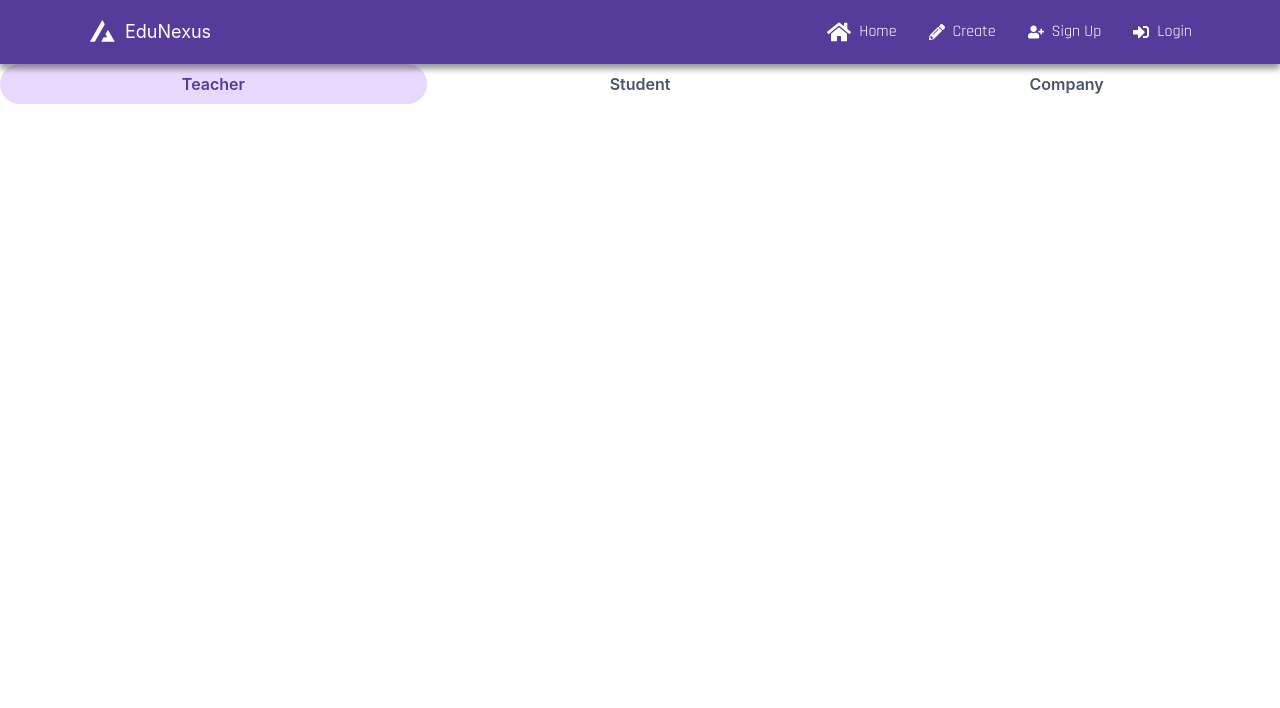
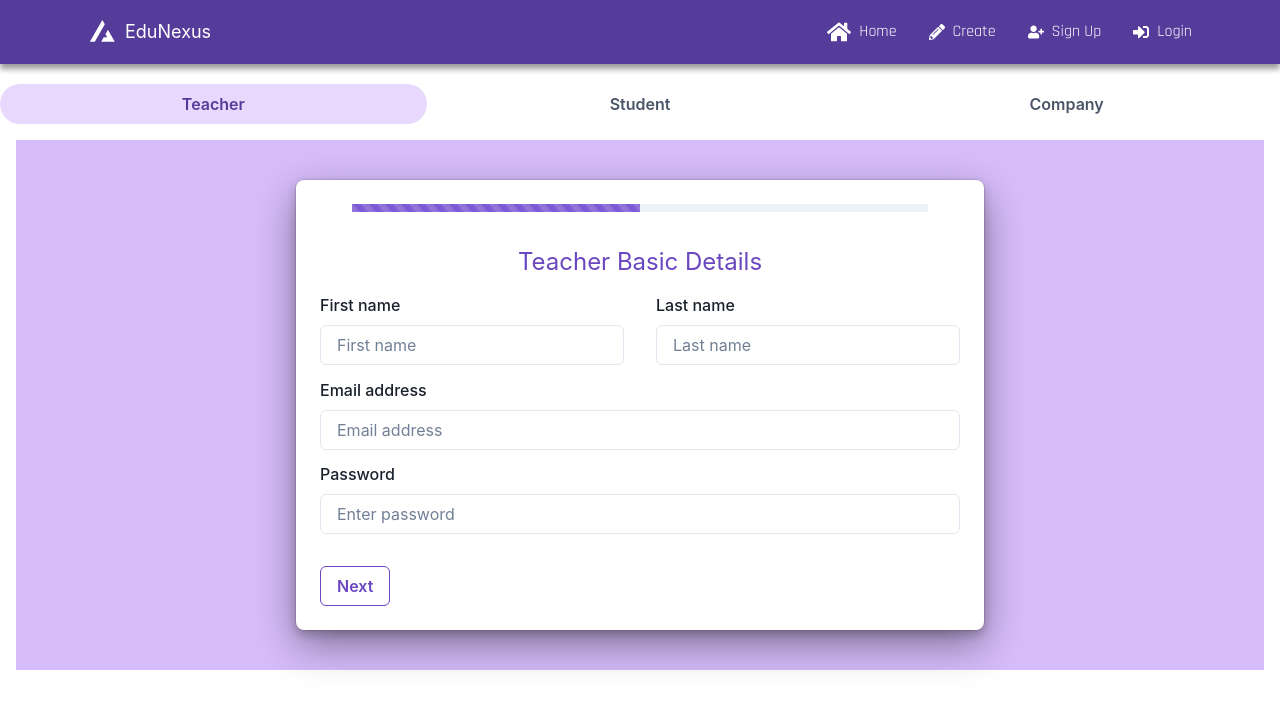
Before and after one commit to haadirakhangi/Edunexus, a React (Vite) app: page /register in a window 1280 px wide. Shown: the top 708 px of the page. Built offline with nearby package versions, Linux system fonts and the light colour scheme; what fusioncharts would draw is missing.

Commit message:
registerpage

```diff
--- a/src/pages/register/Register.tsx
+++ b/src/pages/register/Register.tsx
@@ -15,7 +15,8 @@ import {
   FormErrorMessage,
   Tabs, TabList, TabPanel, Tab, TabPanels
 } from '@chakra-ui/react';
-import Signup from './StudentRegister';
+import StudentRegister from './StudentRegister';
+import TeacherRegister from './TeacherRegister';
 
 const Register = () => {
   return(
@@ -23,7 +24,7 @@ const Register = () => {
       <Navbar />
 
 
-          <Box>
+          <Box mt={5}>
             <Tabs isFitted variant='soft-rounded' colorScheme='purple'>
             <TabList>
               <Tab>Teacher</Tab>
@@ -32,11 +33,10 @@ const Register = () => {
             </TabList>
             <TabPanels>
               <TabPanel>
+                <TeacherRegister />
               </TabPanel>
               <TabPanel>
-              <p>
-                  <Signup />
-              </p>
+                <StudentRegister />
               </TabPanel>
               <TabPanel>
               </TabPanel>
--- a/src/pages/register/StudentRegister.tsx
+++ b/src/pages/register/StudentRegister.tsx
@@ -243,7 +243,7 @@ const Form2 = ({ register, errors, collegeIdFile, setCollegeIdFile }: { register
   );
 };
 
-const Signup = () => {
+const StudentRegister = () => {
   const toast = useToast();
   const navigate = useNavigate();
   const [step, setStep] = useState(1);
@@ -324,7 +324,7 @@ const Signup = () => {
   return (
     <div>
       <Flex
-        minHeight='100vh' bg={useColorModeValue('purple.200', 'purple.800')} width='full' align='center' justifyContent='center'>
+         bg={useColorModeValue('purple.200', 'purple.800')} width='full' align='center' justifyContent='center'>
         <Box
           rounded="lg"
           my={10}
@@ -384,4 +384,4 @@ const Signup = () => {
   );
 }
 
-export default Signup;
+export default StudentRegister;
--- /dev/null
+++ b/src/pages/register/TeacherRegister.tsx
@@ -0,0 +1,223 @@
+import React, { useState } from 'react';
+import axios from 'axios';
+import {
+  Box,
+  Button,
+  ButtonGroup,
+  Flex,
+  FormControl,
+  FormErrorMessage,
+  FormLabel,
+  GridItem,
+  Input,
+  InputGroup,
+  Progress,
+  useColorModeValue,
+  Radio,
+  RadioGroup,
+  Stack,
+  useToast,
+  Text,
+  Tabs, TabList, TabPanel, Tab, TabPanels
+} from "@chakra-ui/react";
+import { useForm } from "react-hook-form";
+import { Navbar } from '../../components/navbar';
+import { yupResolver } from "@hookform/resolvers/yup";
+import { useNavigate } from 'react-router-dom';
+import * as yup from "yup";
+
+// Schema for Step 1: Basic Teacher Details
+const form1Schema = yup.object().shape({
+  firstName: yup.string().required("First name is required"),
+  lastName: yup.string().required("Last name is required"),
+  email: yup
+    .string()
+    .email("Please introduce a valid email")
+    .required("Email is required"),
+  password: yup
+    .string()
+    .min(8, "Password is too short - should be 8 chars minimum.")
+    .matches(/[a-zA-Z]/, "Password can only contain Latin letters.")
+    .required("Password is required"),
+});
+
+// Schema for Step 2: Professional Details
+const form2Schema = yup.object().shape({
+  collegeName: yup.string().required("College name is required"),
+  department: yup.string().required("Department is required"),
+  experience: yup.number().integer().min(0, "Experience must be non-negative").required("Experience is required"),
+  phoneNumber: yup
+    .string()
+    .matches(/^\d{10}$/, "Phone number must be exactly 10 digits")
+    .required("Phone number is required"),
+  qualification: yup.string().required("Qualification is required"),
+  subjects: yup.string().required("Subjects are required"),
+});
+
+const Form1 = ({ register, errors }) => {
+  return (
+    <>
+      <Text w="80vh" fontSize="2xl" color={useColorModeValue('purple.600', 'purple.500')} textAlign="center" fontWeight="normal" mb="2%">
+        Teacher Basic Details
+      </Text>
+      <Flex>
+        <FormControl isInvalid={!!errors.firstName} mr="5%">
+          <FormLabel>First name</FormLabel>
+          <Input placeholder="First name" {...register("firstName")} />
+          <FormErrorMessage>{errors.firstName && errors.firstName.message}</FormErrorMessage>
+        </FormControl>
+
+        <FormControl isInvalid={!!errors.lastName}>
+          <FormLabel>Last name</FormLabel>
+          <Input placeholder="Last name" {...register("lastName")} />
+          <FormErrorMessage>{errors.lastName && errors.lastName.message}</FormErrorMessage>
+        </FormControl>
+      </Flex>
+
+      <FormControl isInvalid={!!errors.email} mt="2%">
+        <FormLabel>Email address</FormLabel>
+        <Input type="email" placeholder="Email address" {...register("email")} />
+        <FormErrorMessage>{errors.email && errors.email.message}</FormErrorMessage>
+      </FormControl>
+
+      <FormControl isInvalid={!!errors.password} mt="2%">
+        <FormLabel>Password</FormLabel>
+        <Input type="password" placeholder="Enter password" {...register("password")} />
+        <FormErrorMessage>{errors.password && errors.password.message}</FormErrorMessage>
+      </FormControl>
+    </>
+  );
+};
+
+const Form2 = ({ register, errors }) => {
+  return (
+    <>
+      <Text  w="80vh" fontSize="2xl" color={useColorModeValue('purple.600', 'purple.500')} textAlign="center" fontWeight="normal" mb="2%">
+        Teacher Professional Details
+      </Text>
+      <FormControl isInvalid={!!errors.collegeName} mb="4%">
+        <FormLabel>College Name</FormLabel>
+        <Input placeholder="College name" {...register("collegeName")} />
+        <FormErrorMessage>{errors.collegeName && errors.collegeName.message}</FormErrorMessage>
+      </FormControl>
+
+      <FormControl isInvalid={!!errors.department} mb="4%">
+        <FormLabel>Department</FormLabel>
+        <Input placeholder="Department" {...register("department")} />
+        <FormErrorMessage>{errors.department && errors.department.message}</FormErrorMessage>
+      </FormControl>
+
+      <FormControl isInvalid={!!errors.experience} mb="4%">
+        <FormLabel>Years of Experience</FormLabel>
+        <Input type="number" placeholder="Experience in years" {...register("experience")} />
+        <FormErrorMessage>{errors.experience && errors.experience.message}</FormErrorMessage>
+      </FormControl>
+
+      <FormControl isInvalid={!!errors.phoneNumber} mb="4%">
+        <FormLabel>Phone Number</FormLabel>
+        <Input placeholder="Phone number" {...register("phoneNumber")} />
+        <FormErrorMessage>{errors.phoneNumber && errors.phoneNumber.message}</FormErrorMessage>
+      </FormControl>
+
+      <FormControl isInvalid={!!errors.qualification} mb="4%">
+        <FormLabel>Qualification</FormLabel>
+        <Input placeholder="Highest qualification" {...register("qualification")} />
+        <FormErrorMessage>{errors.qualification && errors.qualification.message}</FormErrorMessage>
+      </FormControl>
+
+      <FormControl isInvalid={!!errors.subjects} mb="4%">
+        <FormLabel>Subjects</FormLabel>
+        <Input placeholder="Subjects you teach" {...register("subjects")} />
+        <FormErrorMessage>{errors.subjects && errors.subjects.message}</FormErrorMessage>
+      </FormControl>
+    </>
+  );
+};
+
+const TeacherRegister = () => {
+  const toast = useToast();
+  const navigate = useNavigate();
+  const [step, setStep] = useState(1);
+  const [progress, setProgress] = useState(50);
+
+  const resolver = step === 1 ? yupResolver(form1Schema) : yupResolver(form2Schema);
+
+  const { register, handleSubmit, formState: { errors }, trigger } = useForm({ resolver });
+
+  const onSubmit = async (data) => {
+    try {
+      const response = await axios.post('/api/teacher/register', data);
+      toast({
+        title: 'Account created.',
+        description: "Your account has been created. You can log in now!",
+        status: 'success',
+        duration: 3000,
+        isClosable: true,
+      });
+      navigate('/login');
+    } catch (error) {
+      toast({
+        title: 'Error',
+        description: 'An error occurred while creating the account.',
+        status: 'error',
+        duration: 3000,
+        isClosable: true,
+      });
+    }
+  };
+
+  return (
+    <Flex bg={useColorModeValue('purple.200', 'purple.800')} width='full' align='center' justifyContent='center'>
+      <Box
+        rounded="lg"
+        my={10}
+        bg={useColorModeValue('white', 'gray.900')}
+        shadow="dark-lg"
+        maxWidth={800}
+        borderColor={useColorModeValue('purple.400', 'gray.900')}
+        p={6}>
+        <Progress colorScheme="purple" size="sm" value={progress} hasStripe mb="5%" mx="5%" isAnimated />
+        <form onSubmit={handleSubmit(onSubmit)}>
+          {step === 1 && <Form1 register={register} errors={errors} />}
+          {step === 2 && <Form2 register={register} errors={errors} />}
+          <ButtonGroup mt="5%" w="100%">
+            <Flex w="100%" justifyContent="space-between">
+              {step > 1 && (
+                <Button
+                  variant="outline"
+                  colorScheme="purple"
+                  onClick={() => {
+                    setStep(step - 1);
+                    setProgress(progress - 50);
+                  }}
+                >
+                  Previous
+                </Button>
+              )}
+              {step < 2 && (
+                <Button
+                  variant="outline"
+                  colorScheme="purple"
+                  onClick={async () => {
+                    const isValid = await trigger();
+                    if (isValid) {
+                      setStep(step + 1);
+                      setProgress(progress + 50);
+                    }
+                  }}
+                >
+                  Next
+                </Button>
+              )}
+              {step === 2 && (
+                <Button variant="outline" colorScheme="purple" type="submit">Submit</Button>
+              )}
+            </Flex>
+          </ButtonGroup>
+        </form>
+      </Box>
+    </Flex>
+  );
+};
+
+export default TeacherRegister;
```
